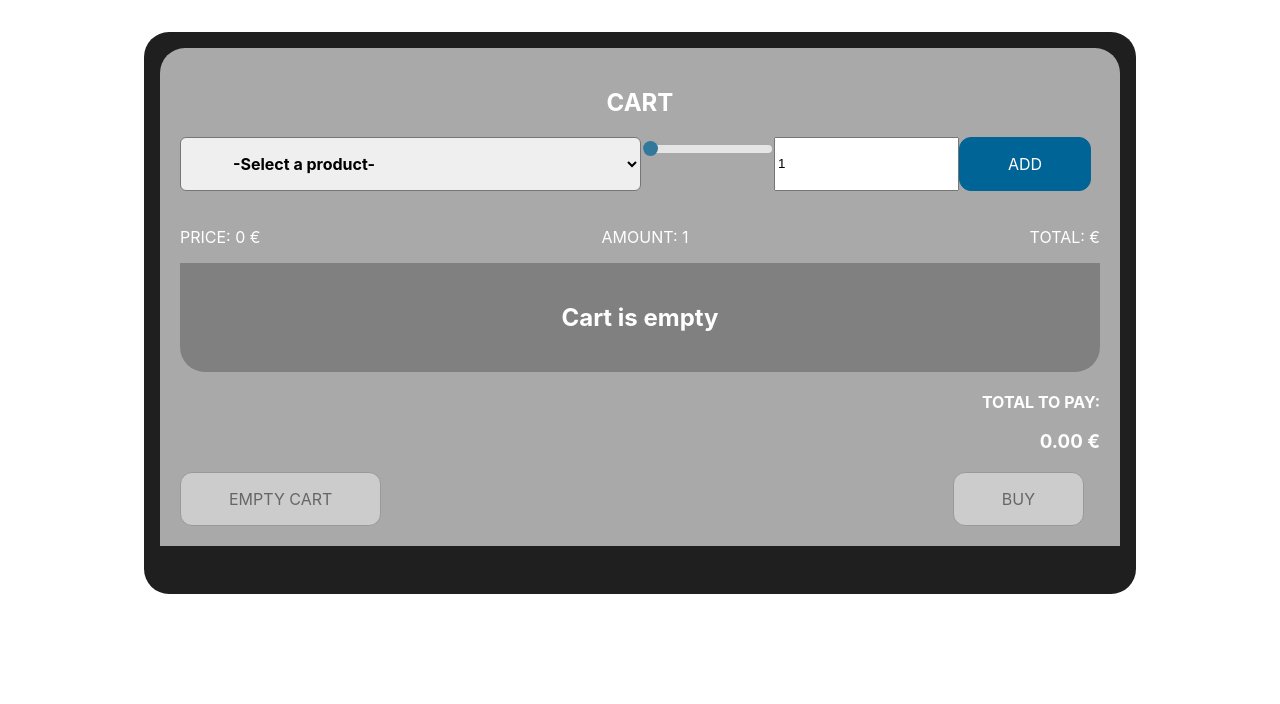
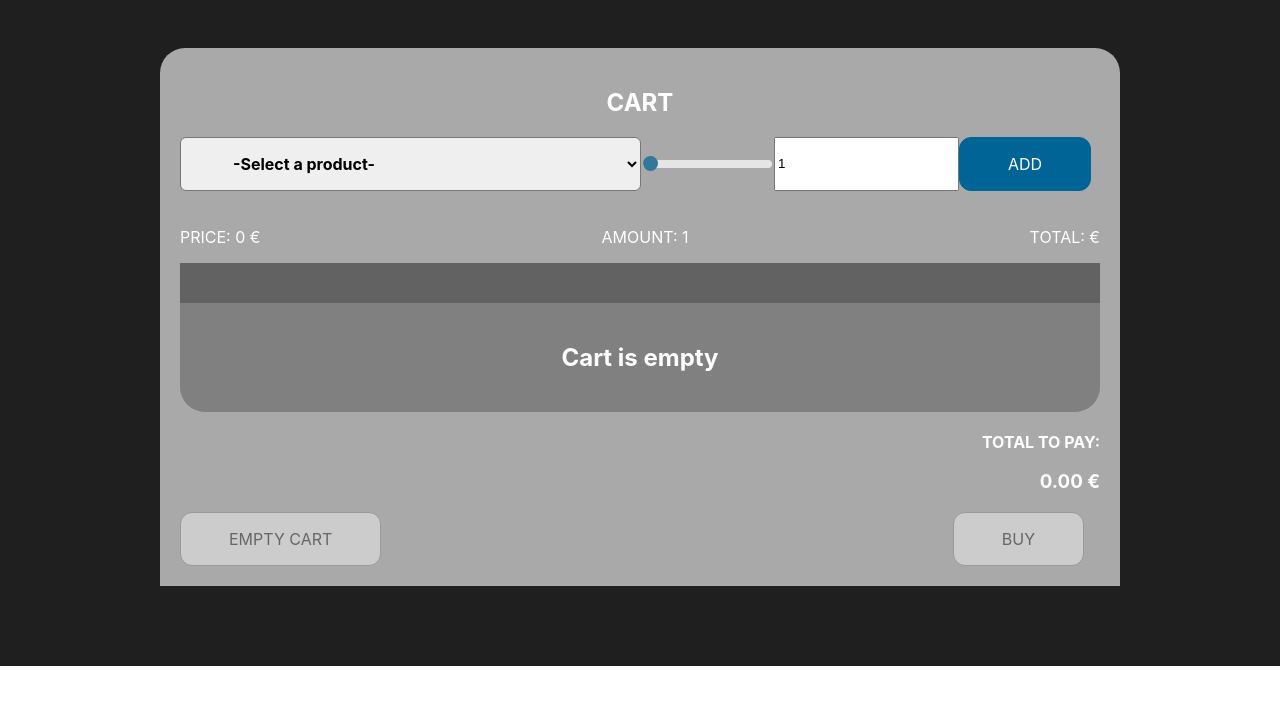
Before and after one commit to ivevil/cart-challenge, a React (Create React App) app: page / in a window 1280 px wide. Shown: the top 704 px of the page. Built offline with nearby package versions, Linux system fonts and the light colour scheme.

Commit message:
Improving layout and wrappers style

```diff
--- a/src/components/Cart/CartTable/carttable.css
+++ b/src/components/Cart/CartTable/carttable.css
@@ -3,6 +3,7 @@
   border-bottom-left-radius: 25px;
   border-bottom-right-radius: 25px;
   padding: 20px;
+  border-top: 40px rgb(98, 98, 98) solid;
 }
 
 table {
--- a/src/components/UI/Layout/layout.css
+++ b/src/components/UI/Layout/layout.css
@@ -1,9 +1,7 @@
 .cart {
   padding: 1rem 1rem 3rem 1rem;
   border-radius: 25px;
-  background-color: rgb(31, 31, 31);
   color: white;
-  margin: 2rem auto;
   width: 60rem;
   max-width: 95%;
 }
@@ -17,4 +15,5 @@
   border-top-left-radius: 25px;
   border-top-right-radius: 25px;
   padding: 20px;
+  margin: 2rem auto;
 }
--- a/src/components/UI/SliderAmount/slideramount.css
+++ b/src/components/UI/SliderAmount/slideramount.css
@@ -1,3 +1,9 @@
+.slidecontainer {
+  display: flex;
+  justify-content: center;
+  align-items: center;
+}
+
 .slider {
     -webkit-appearance: none;
     height: 8px;
--- a/src/index.css
+++ b/src/index.css
@@ -6,3 +6,10 @@ body {
   -webkit-font-smoothing: antialiased;
   -moz-osx-font-smoothing: grayscale;
 }
+
+main {
+  background-color: #1f1f1f;
+  display: flex;
+  align-items: center;
+  justify-content: center;
+}
```
